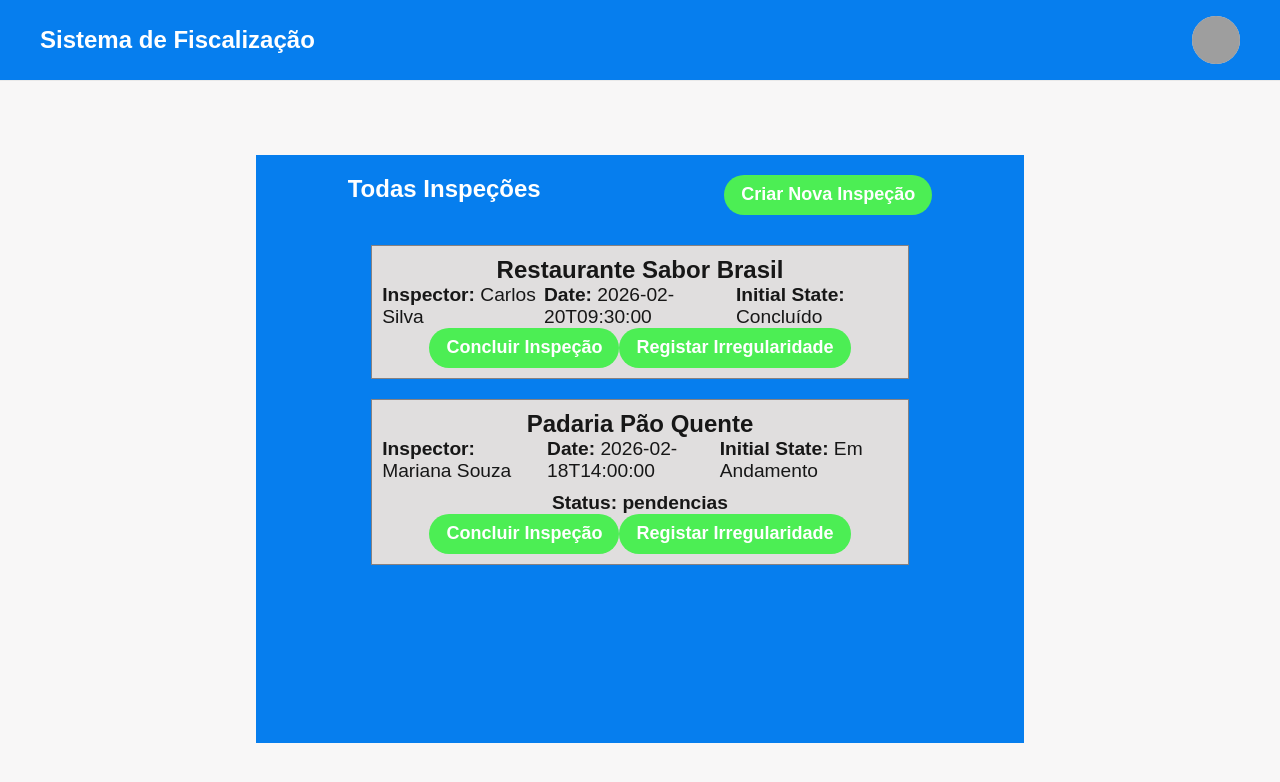
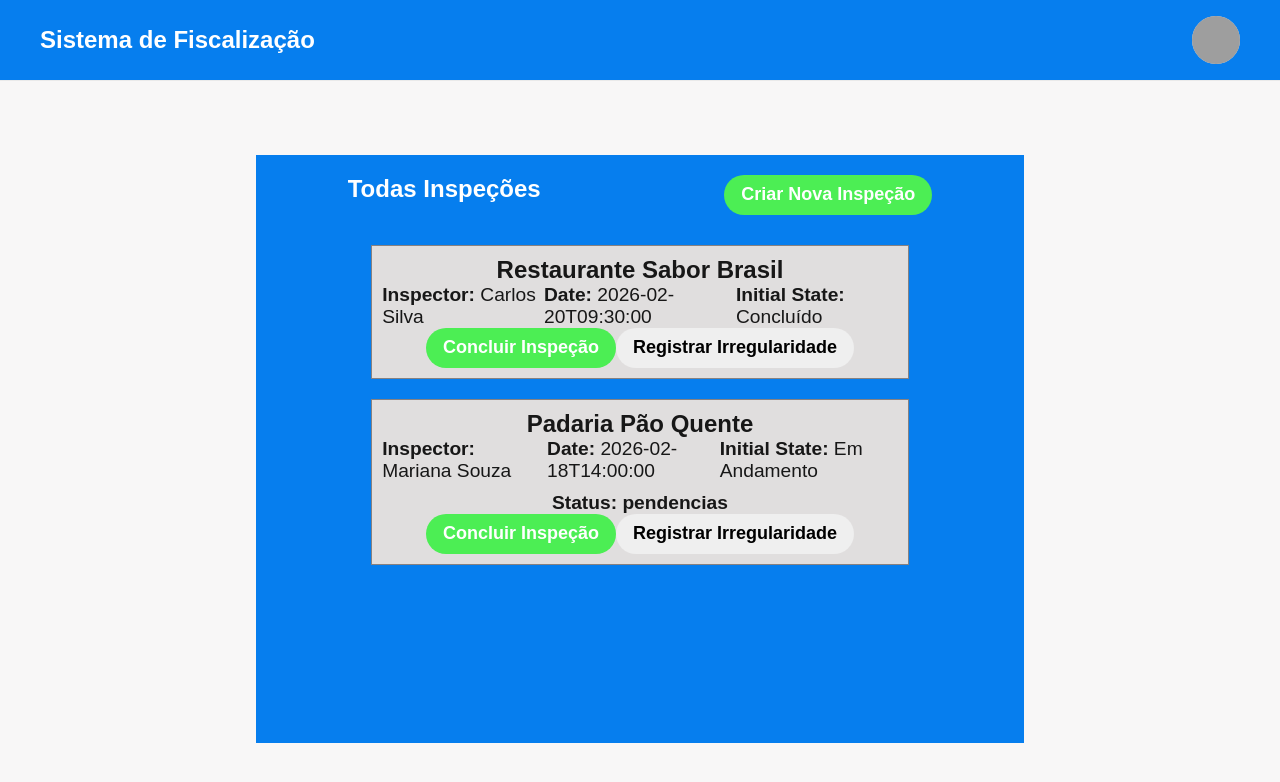
Before and after one commit to jefersongomesjr/inspections-app, a Next.js app: page /inspections in a window 1280 px wide. Shown: the top 782 px of the page. Built offline with nearby package versions, Linux system fonts and the light colour scheme; data requests are answered from the project's data file; grey boxes are pictures that could not be loaded.

Commit message:
feat: reuse modal to render create or edit inspection forms based on modalType

```diff
--- a/src/app/components/atoms/Button/index.tsx
+++ b/src/app/components/atoms/Button/index.tsx
@@ -3,7 +3,7 @@ import styles from './Button.module.css'; // Add this import
 type Button = {
   textAction: string;
   type?: "button" | "submit" | "reset";
-  variant?: "primary" | "secondary";
+  variant?: "primary" | "secondary" | "tertiary";
   onClick: () => void
 };
 
--- a/src/app/components/molecules/CardActions/index.tsx
+++ b/src/app/components/molecules/CardActions/index.tsx
@@ -2,12 +2,11 @@ import styles from './CardActions.module.css';
 import { Button } from '../../atoms/Button';
 
 
-export default function CardActions({onClick }: {onClick: () => void}) {
+export default function CardActions({onAction }: {onAction: (actionType: "concluir" | "irregularidade") => void}) {
   return (
     <div className={styles.cardActions}>
-        <Button textAction="Concluir Inspeção" variant="primary" onClick={onClick} />
-        <Button textAction="Registar Irregularidade" variant="primary" onClick={onClick} />
-
+      <Button textAction="Concluir Inspeção" variant="primary" onClick={() => onAction("concluir")} />
+      <Button textAction="Registrar Irregularidade" variant="tertiary" onClick={() => onAction("irregularidade")} />
     </div>
   );
 }
--- a/src/app/components/organisms/Card/index.tsx
+++ b/src/app/components/organisms/Card/index.tsx
@@ -6,15 +6,15 @@ import CardActions from '@/app/components/molecules/CardActions';
 
 type CardProps = {
   inspection: Inspection;
-  setShowModal: (showModal: boolean) => void;
+  onCardAction: (actionType: "create" | "concluir" | "irregularidade") => void;
 }
 
-export default function Card({ inspection, setShowModal }: CardProps) {
+export default function Card({ inspection, onCardAction }: CardProps) {
   return (
     <div className={styles.card}>
       <h2>{inspection.location}</h2>
       <CardContent inspection={inspection} />
-      <CardActions onClick={() => setShowModal(true)} />
+      <CardActions onAction={(actionType) => onCardAction(actionType)} />
     </div>
   );
 }
--- a/src/app/inspections/page.tsx
+++ b/src/app/inspections/page.tsx
@@ -14,6 +14,7 @@ export default function Home() {
   const [showModal, setShowModal] = useState(false);
   const [location, setLocation] = useState("");
   const [inspector, setInspector] = useState("");
+  const [modalType, setModalType] = useState<"" | "create" | "concluir" | "irregularidade">("");
 
   useEffect(() => {
     getInspections().then(setInspections);
@@ -34,27 +35,42 @@ export default function Home() {
     setShowModal(false);
   };
 
+const handleOpenModal = (type: "create" | "concluir" | "irregularidade") => {
+  setModalType(type);
+  setShowModal(true);
+};
+
   return (
     <div className={styles.main}>
       <section className={styles.inspectionContainer} >
         <div className={styles.inspectionHeader}>
           <h3>Todas Inspeções</h3>
-          <Button textAction="Criar Nova Inspeção" variant="primary" onClick={() => setShowModal(true)} />
+          <Button textAction="Criar Nova Inspeção" variant="primary" onClick={() => handleOpenModal('create')} />
 
         </div>
         {inspections.map((inspection) => (
-          <Card key={inspection.id} inspection={inspection} setShowModal={() => console.log("setShowModal")} />
+          <Card key={inspection.id} inspection={inspection} onCardAction={handleOpenModal} />
         ))}
-        {showModal &&
+        {showModal && (
           <ModalOverlay className={styles.modalOverlay}>
+            {modalType === "create" && (
               <InspectionForm
+                location={location}
                 className={styles.form}
-                location={location}
                 inspector={inspector}
                 setLocation={setLocation}
                 setInspector={setInspector}
-                onSubmit={handleSubmit} />
-          </ModalOverlay>}
+                onSubmit={handleSubmit}
+              />
+            )}
+
+            {modalType === "irregularidade" && (
+              <div>
+                <h2>Editar Inspeção</h2>
+              </div>
+            )}
+          </ModalOverlay>
+        )}
       </section>
 
     </div>
```
